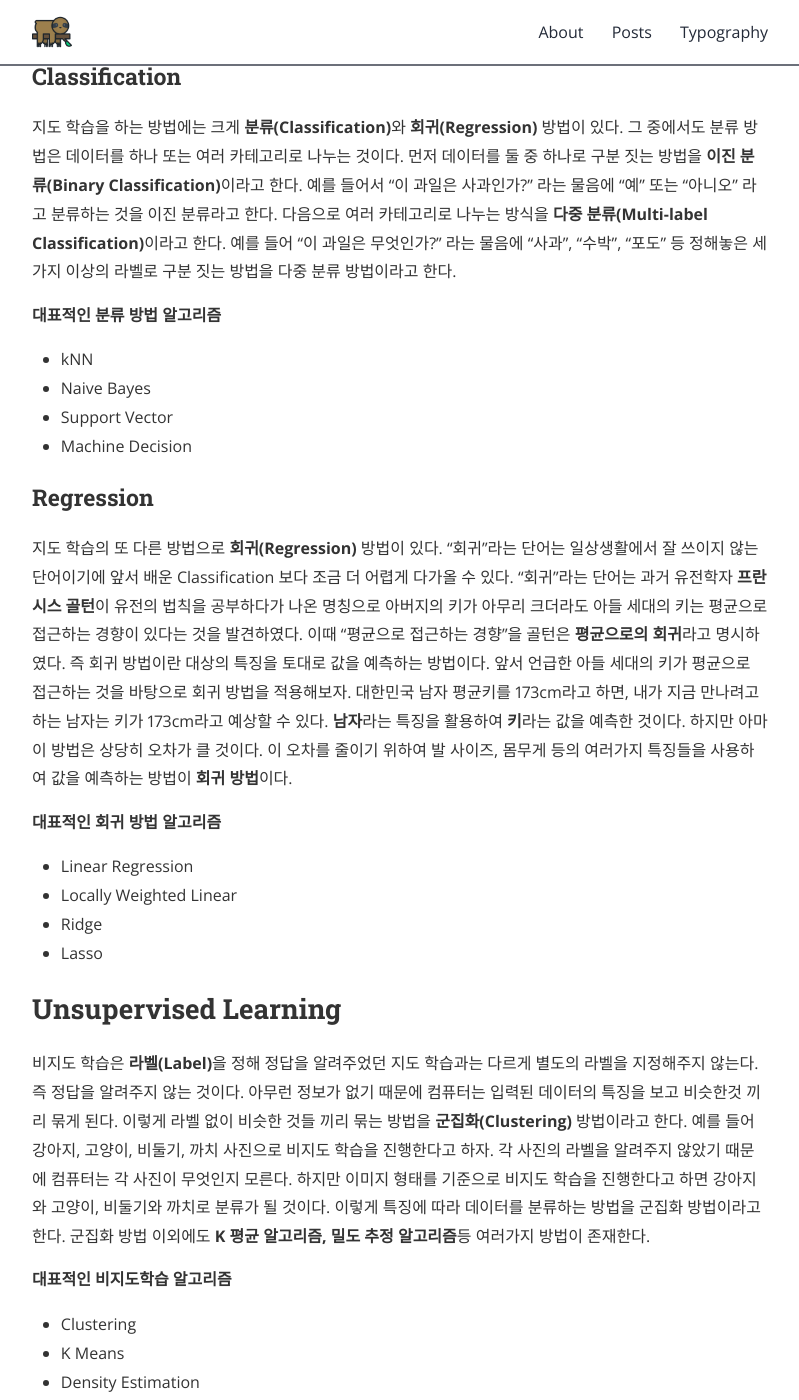
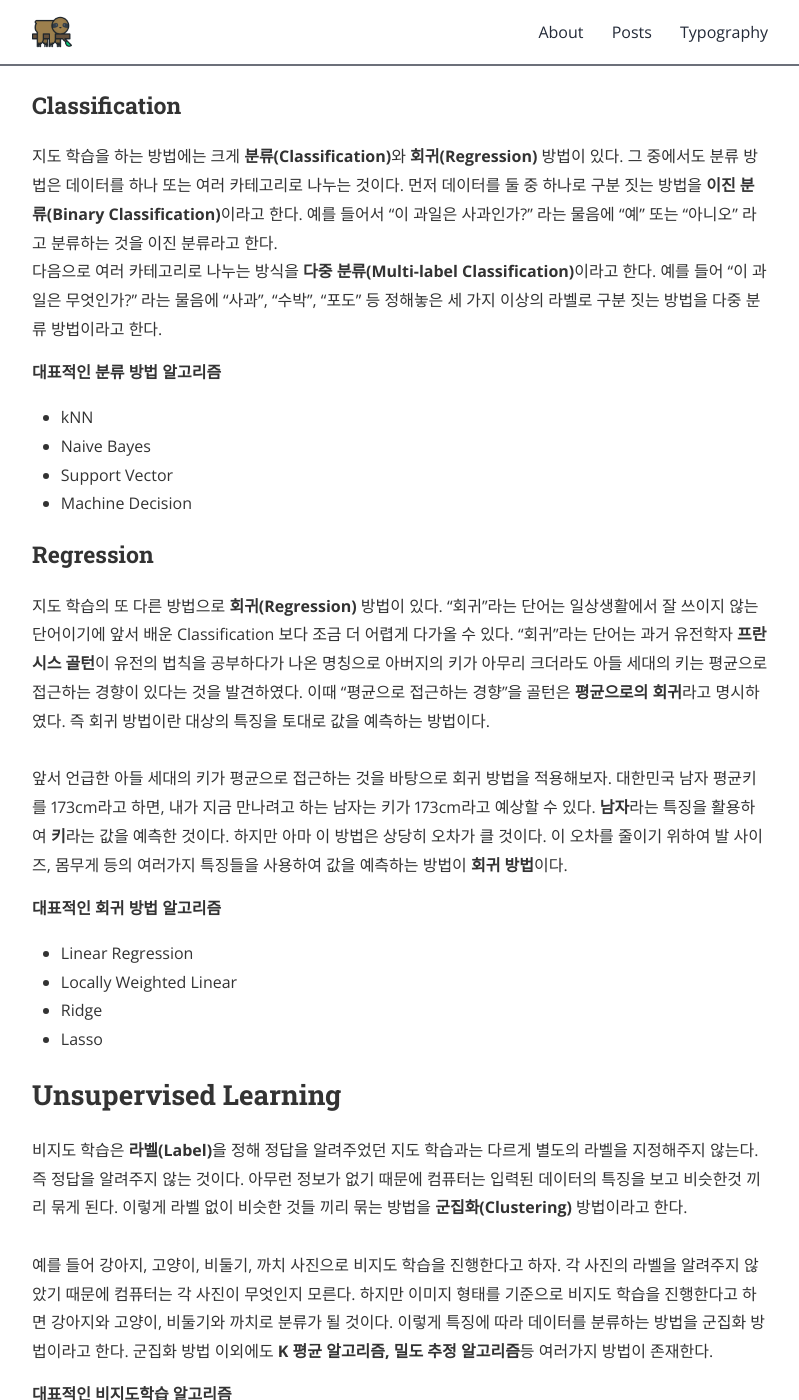
Before and after one commit to exopas95/exopas95.github.io, a Jekyll site: the page built from _posts/2015-06-13-supervised-unsupervised-reinforcement-learning.md, in a window 1280 px wide and 1400 px high, scrolled down 1122 px. Shown: the whole window, without its empty margins (240-1039 px from the left). Built offline with Jekyll 4.4.1, drawn with Linux system fonts in a browser that asks for light colours; nearby versions of some CDN libraries; some of the changed text lies outside the part shown.

Commit message:
Update 2015-06-13-supervised-unsupervised-reinforcement-learning.md

```diff
--- a/_posts/2015-06-13-supervised-unsupervised-reinforcement-learning.md
+++ b/_posts/2015-06-13-supervised-unsupervised-reinforcement-learning.md
@@ -14,11 +14,12 @@ categories: Convolutional-Neural-Network
 
 ## Supervised Learning
 지도 학습은 말 그대로 컴퓨터를 직접 **지도**하는 방법이다. 컴퓨터는 고양이와 강아지 사진을 입력 데이터(Input Data)로 받았을 때
-각 사진이 고양이 사진인지 강아지 사진인지 구분할 수 없다. **지도 학습**은 이 문제를 해결하기 위하여 각 데이터에 **라벨(Label)**을 지정해 준다. 여기서 **라벨**이란 쉽게 말해 답지이다. 이 사진은 고양이 사진이다, 이 사진은 강아지 사진이다 하고 답을 알려주는 것이다. 이 라벨 덕분에 컴퓨터는 자신이 판별한 답과 원래 주어진 답을 비교하며 학습을 진행해 나갈 수 있다. 이렇게 답지를 주고 학습하는 방법을 **지도 학습**이라고 한다.
+각 사진이 고양이 사진인지 강아지 사진인지 구분할 수 없다. **지도 학습**은 이 문제를 해결하기 위하여 각 데이터에 **라벨(Label)**을 지정해 준다. <br>
+여기서 **라벨**이란 쉽게 말해 답지이다. 이 사진은 고양이 사진이다, 이 사진은 강아지 사진이다 하고 답을 알려주는 것이다. 이 라벨 덕분에 컴퓨터는 자신이 판별한 답과 원래 주어진 답을 비교하며 학습을 진행해 나갈 수 있다. 이렇게 답지를 주고 학습하는 방법을 **지도 학습**이라고 한다.
 
 ### Classification
-지도 학습을 하는 방법에는 크게 **분류(Classification)**와 **회귀(Regression)** 방법이 있다. 그 중에서도 분류 방법은  데이터를 하나 또는 여러 카테고리로 나누는 것이다. 먼저 데이터를 둘 중 하나로 구분 짓는 방법을 **이진 분류(Binary Classification)**이라고 한다. 예를 들어서 "이 과일은 사과인가?" 라는 물음에 "예" 또는 "아니오" 라고 분류하는 것을 이진 분류라고 한다. 다음으로 여러 카테고리로 나누는 방식을 **다중 분류(Multi-label Classification)**이라고 한다. 예를 들어 "이 과일은 무엇인가?" 라는 물음에 "사과", "수박", "포도" 등 정해놓은 세 가지 이상의 라벨로 구분 짓는 방법을 다중 분류 방법이라고 한다.
-<br>
+지도 학습을 하는 방법에는 크게 **분류(Classification)**와 **회귀(Regression)** 방법이 있다. 그 중에서도 분류 방법은  데이터를 하나 또는 여러 카테고리로 나누는 것이다. 먼저 데이터를 둘 중 하나로 구분 짓는 방법을 **이진 분류(Binary Classification)**이라고 한다. 예를 들어서 "이 과일은 사과인가?" 라는 물음에 "예" 또는 "아니오" 라고 분류하는 것을 이진 분류라고 한다. <br>
+다음으로 여러 카테고리로 나누는 방식을 **다중 분류(Multi-label Classification)**이라고 한다. 예를 들어 "이 과일은 무엇인가?" 라는 물음에 "사과", "수박", "포도" 등 정해놓은 세 가지 이상의 라벨로 구분 짓는 방법을 다중 분류 방법이라고 한다. <br>
 
 **대표적인 분류 방법 알고리즘**
 - kNN
@@ -27,8 +28,8 @@ categories: Convolutional-Neural-Network
 - Machine Decision
 
 ### Regression
-지도 학습의 또 다른 방법으로 **회귀(Regression)** 방법이 있다. "회귀"라는 단어는 일상생활에서 잘 쓰이지 않는 단어이기에 앞서 배운 Classification 보다 조금 더 어렵게 다가올 수 있다. "회귀"라는 단어는 과거 유전학자 **프란시스 골턴**이 유전의 법칙을 공부하다가 나온 명칭으로 아버지의 키가 아무리 크더라도 아들 세대의 키는 평균으로 접근하는 경향이 있다는 것을 발견하였다. 이때 "평균으로 접근하는 경향"을 골턴은 **평균으로의 회귀**라고 명시하였다. 즉 회귀 방법이란 대상의 특징을 토대로 값을 예측하는 방법이다. 앞서 언급한 아들 세대의 키가 평균으로 접근하는 것을 바탕으로 회귀 방법을 적용해보자. 대한민국 남자 평균키를 173cm라고 하면, 내가 지금 만나려고 하는 남자는 키가 173cm라고 예상할 수 있다. **남자**라는 특징을 활용하여 **키**라는 값을 예측한 것이다. 하지만 아마 이 방법은 상당히 오차가 클 것이다. 이 오차를 줄이기 위하여 발 사이즈, 몸무게 등의 여러가지 특징들을 사용하여 값을 예측하는 방법이 **회귀 방법**이다.
-<br>
+지도 학습의 또 다른 방법으로 **회귀(Regression)** 방법이 있다. "회귀"라는 단어는 일상생활에서 잘 쓰이지 않는 단어이기에 앞서 배운 Classification 보다 조금 더 어렵게 다가올 수 있다. "회귀"라는 단어는 과거 유전학자 **프란시스 골턴**이 유전의 법칙을 공부하다가 나온 명칭으로 아버지의 키가 아무리 크더라도 아들 세대의 키는 평균으로 접근하는 경향이 있다는 것을 발견하였다. 이때 "평균으로 접근하는 경향"을 골턴은 **평균으로의 회귀**라고 명시하였다. 즉 회귀 방법이란 대상의 특징을 토대로 값을 예측하는 방법이다. <br><br>
+앞서 언급한 아들 세대의 키가 평균으로 접근하는 것을 바탕으로 회귀 방법을 적용해보자. 대한민국 남자 평균키를 173cm라고 하면, 내가 지금 만나려고 하는 남자는 키가 173cm라고 예상할 수 있다. **남자**라는 특징을 활용하여 **키**라는 값을 예측한 것이다. 하지만 아마 이 방법은 상당히 오차가 클 것이다. 이 오차를 줄이기 위하여 발 사이즈, 몸무게 등의 여러가지 특징들을 사용하여 값을 예측하는 방법이 **회귀 방법**이다.<br>
 
 **대표적인 회귀 방법 알고리즘**
 - Linear Regression
@@ -37,8 +38,8 @@ categories: Convolutional-Neural-Network
 - Lasso
 
 ## Unsupervised Learning
-비지도 학습은 **라벨(Label)**을 정해 정답을 알려주었던 지도 학습과는 다르게 별도의 라벨을 지정해주지 않는다. 즉 정답을 알려주지 않는 것이다. 아무런 정보가 없기 때문에 컴퓨터는 입력된 데이터의 특징을 보고 비슷한것 끼리 묶게 된다. 이렇게 라벨 없이 비슷한 것들 끼리 묶는 방법을 **군집화(Clustering)** 방법이라고 한다. 예를 들어 강아지, 고양이, 비둘기, 까치 사진으로 비지도 학습을 진행한다고 하자. 각 사진의 라벨을 알려주지 않았기 때문에 컴퓨터는 각 사진이 무엇인지 모른다. 하지만 이미지 형태를 기준으로 비지도 학습을 진행한다고 하면 강아지와 고양이, 비둘기와 까치로 분류가 될 것이다. 이렇게 특징에 따라 데이터를 분류하는 방법을 군집화 방법이라고 한다. 군집화 방법 이외에도 **K 평균 알고리즘, 밀도 추정 알고리즘**등 여러가지 방법이 존재한다.
-<br>
+비지도 학습은 **라벨(Label)**을 정해 정답을 알려주었던 지도 학습과는 다르게 별도의 라벨을 지정해주지 않는다. 즉 정답을 알려주지 않는 것이다. 아무런 정보가 없기 때문에 컴퓨터는 입력된 데이터의 특징을 보고 비슷한것 끼리 묶게 된다. 이렇게 라벨 없이 비슷한 것들 끼리 묶는 방법을 **군집화(Clustering)** 방법이라고 한다. <br><br>
+예를 들어 강아지, 고양이, 비둘기, 까치 사진으로 비지도 학습을 진행한다고 하자. 각 사진의 라벨을 알려주지 않았기 때문에 컴퓨터는 각 사진이 무엇인지 모른다. 하지만 이미지 형태를 기준으로 비지도 학습을 진행한다고 하면 강아지와 고양이, 비둘기와 까치로 분류가 될 것이다. 이렇게 특징에 따라 데이터를 분류하는 방법을 군집화 방법이라고 한다. 군집화 방법 이외에도 **K 평균 알고리즘, 밀도 추정 알고리즘**등 여러가지 방법이 존재한다. <br>
 
 **대표적인 비지도학습 알고리즘**
 - Clustering
@@ -49,6 +50,5 @@ categories: Convolutional-Neural-Network
 - DBSCAN
 
 ## Reinforement Learning
-머신러닝의 꽃이라고 불리는 강화 학습은 앞서 배운 지도 학습, 비지도 학습과 완전 다른 개념이다. 강화 학습은 게임에서 가장 많이 활용되는 방법으로 우리 모두가 아는 "알파고"가 강화 학습 방법으로 훈련되었다. 지도 학습 처럼 라벨이 주어지지도 않으며, 비지도 학습처럼 분류할 수 있는 데이터가 존재하지도 않으며 오로지 자신이 한 행동에 대해 **보상(Reward)**을 받으며 학습하는 방법을 말한다.
-<br><br>
+머신러닝의 꽃이라고 불리는 강화 학습은 앞서 배운 지도 학습, 비지도 학습과 완전 다른 개념이다. 강화 학습은 게임에서 가장 많이 활용되는 방법으로 우리 모두가 아는 "알파고"가 강화 학습 방법으로 훈련되었다. 지도 학습 처럼 라벨이 주어지지도 않으며, 비지도 학습처럼 분류할 수 있는 데이터가 존재하지도 않으며 오로지 자신이 한 행동에 대해 **보상(Reward)**을 받으며 학습하는 방법을 말한다. <br><br>
 강화 학습을 이해하려면 먼저 **에이전트(Agent)**, **환경(Environment)**, **행동(Action)**, **보상(Reward)** 개념에 대해서 알아야 한다. 해당 개념을 쉽게 이해하기 위하여 벽돌 깨기 게임을 예로 들어 보자. 자신(Agent)이 벽돌 깨기 게임(Environment)에서 현재 상태(State)에서 가장 높은 점수(Reward)를 얻을 수 있는 방법을 찾아가며 행동(Action)하게 하여 학습하는 방법이 강화 학습이다. 즉, 강화 학습은 해당 환경에서 어떻게 행동해야 가장 높은 점수를 얻을 수 있는지를 모든 경우의 수에 대해 끊임없이 학습하는 방법이다.
```
